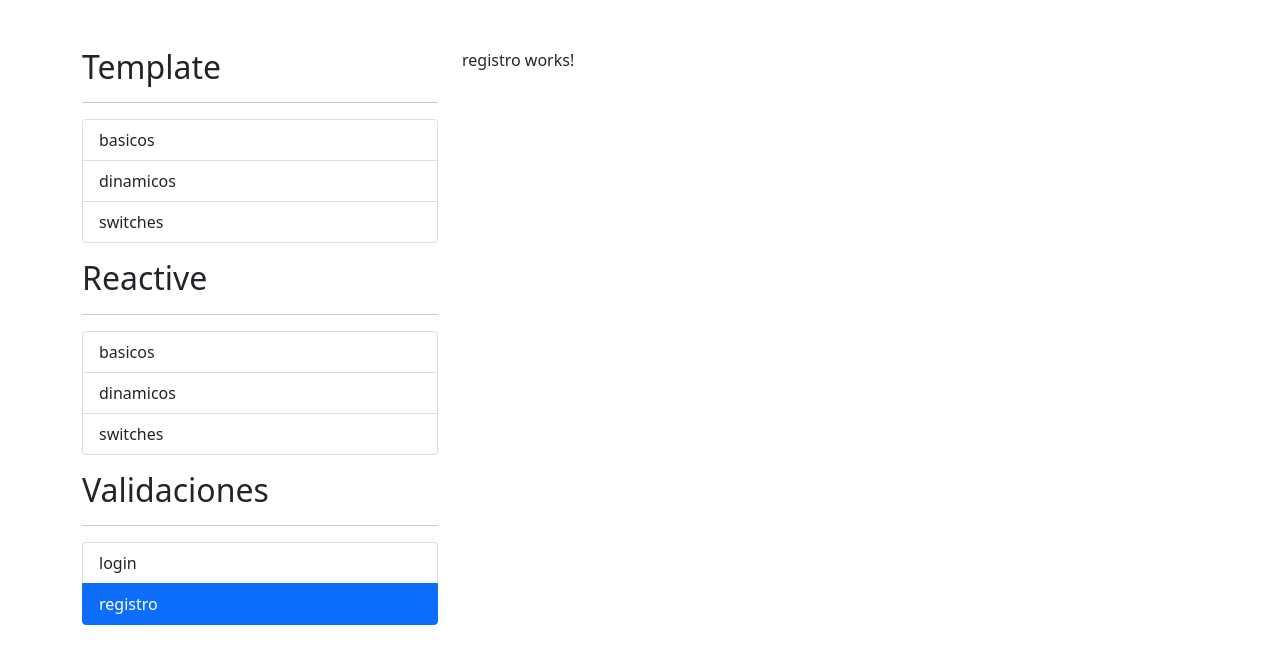
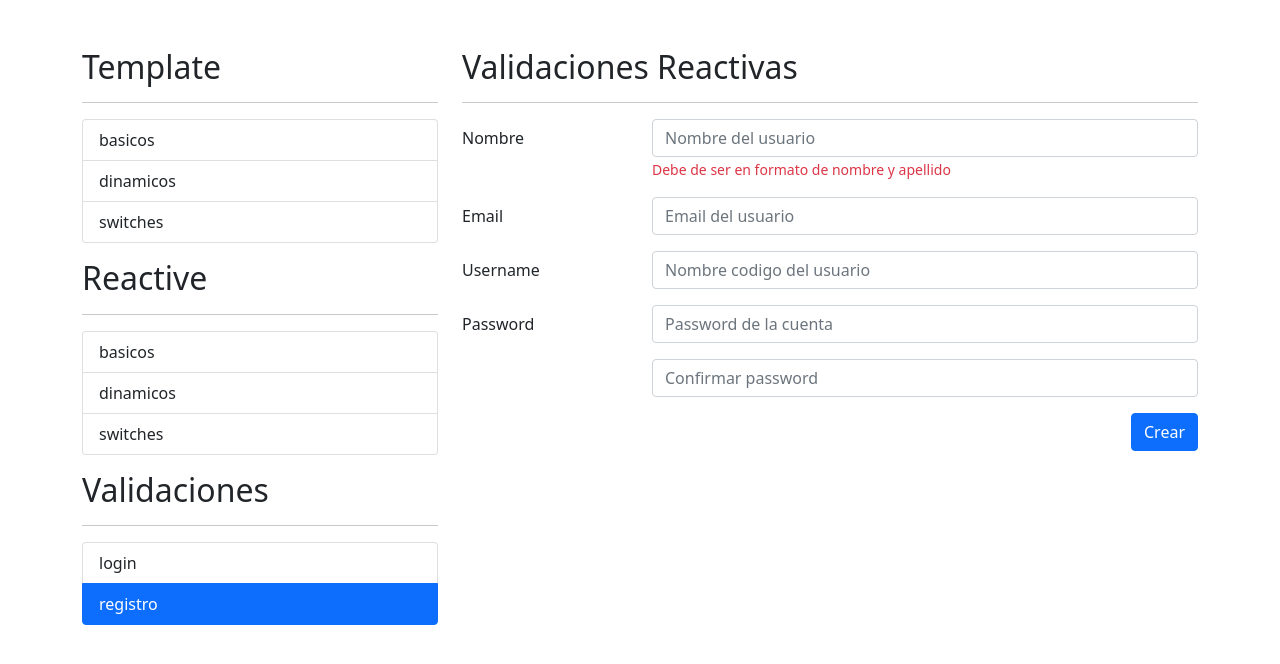
Before and after one commit to PanchonSoto/06-formulariosApp, an Angular app: page /auth/login in a window 1280 px wide. Both pictures are taken after a click on the item "registro". Shown: the top 664 px of the page. Built offline with nearby package versions, Linux system fonts and the light colour scheme.

Commit message:
registro design

```diff
--- a/src/app/auth/pages/registro/registro.component.html
+++ b/src/app/auth/pages/registro/registro.component.html
@@ -1 +1,78 @@
-<p>registro works!</p>
+<h2>Validaciones Reactivas</h2>
+<hr />
+
+<div class="row">
+  <div class="col">
+    <form autocomplete="off">
+      <!-- Nombre -->
+      <div class="row mb-3">
+        <label class="col-sm-3 col-form-label">Nombre</label>
+        <div class="col-sm-9">
+          <input
+            type="text"
+            class="form-control"
+            placeholder="Nombre del usuario"
+          />
+
+          <span class="form-text text-danger">
+            Debe de ser en formato de nombre y apellido
+          </span>
+        </div>
+      </div>
+
+      <!-- Email -->
+      <div class="row mb-3">
+        <label class="col-sm-3 col-form-label">Email</label>
+        <div class="col-sm-9">
+          <input
+            type="email"
+            class="form-control"
+            placeholder="Email del usuario"
+          />
+        </div>
+      </div>
+
+      <!-- username -->
+      <div class="row mb-3">
+        <label class="col-sm-3 col-form-label">Username</label>
+        <div class="col-sm-9">
+          <input
+            type="text"
+            class="form-control"
+            placeholder="Nombre codigo del usuario"
+          />
+        </div>
+      </div>
+
+      <!-- Password -->
+      <div class="row mb-3">
+        <label class="col-sm-3 col-form-label">Password</label>
+        <div class="col-sm-9">
+          <input
+            type="password"
+            class="form-control"
+            placeholder="Password de la cuenta"
+          />
+        </div>
+      </div>
+
+      <!-- Password 2 -->
+      <div class="row mb-3">
+        <label class="col-sm-3 col-form-label"></label>
+        <div class="col-sm-9">
+          <input
+            type="password"
+            class="form-control"
+            placeholder="Confirmar password"
+          />
+        </div>
+      </div>
+
+      <div class="row">
+          <div class="col">
+              <button class="btn btn-primary float-end">Crear</button>
+          </div>
+      </div>
+    </form>
+  </div>
+</div>
```
